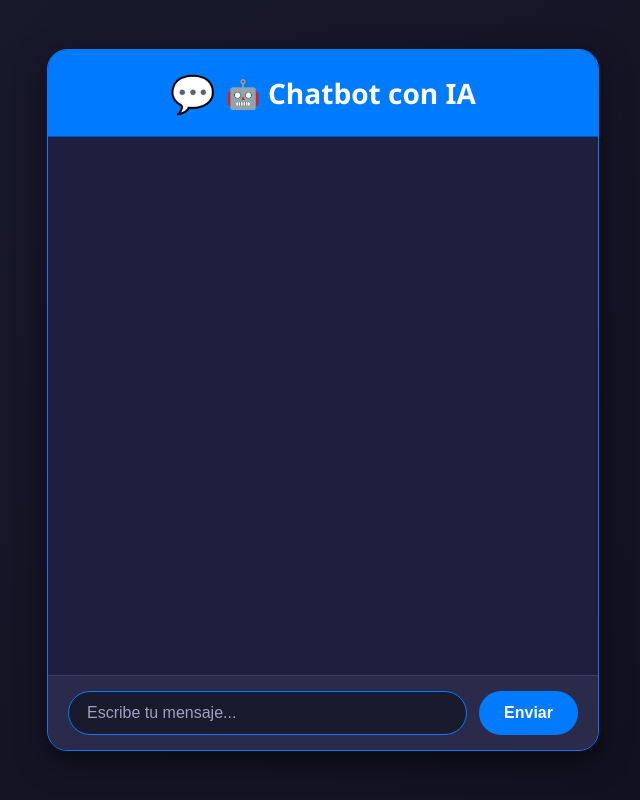
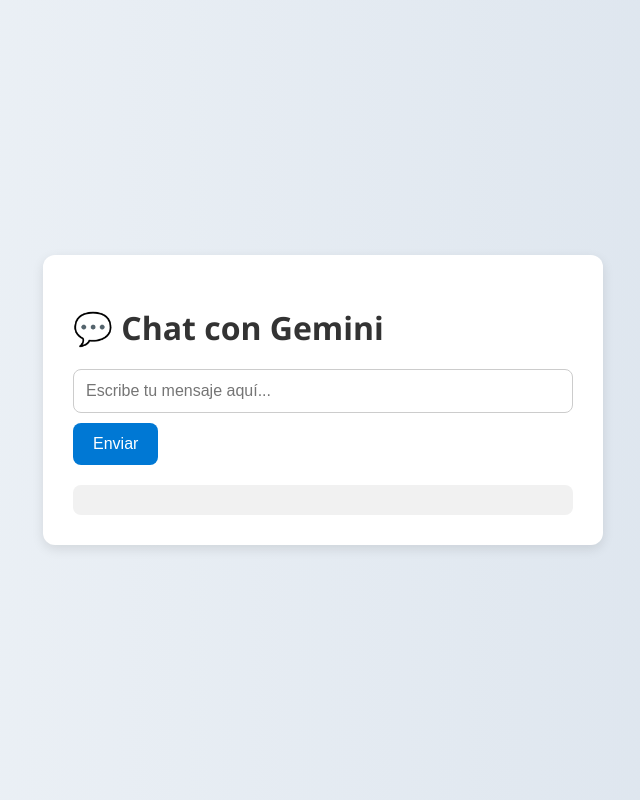
Before and after one commit to fer3010/chatbot-2, a Flask app: template templates/index.html in a window 1280 px wide. Shown: the whole page, without its empty margins (317-957 px from the left). Run offline with Flask 3, Linux system fonts and the light colour scheme; the template is opened without the code that fills it, so the values that code supplies are empty.

Commit message:
refactor: reemplazar la API de OpenAI con Gemini y actualizar el diseño del chat

```diff
--- a/app.py
+++ b/app.py
@@ -1,34 +1,21 @@
-import os
-import requests
+import google.generativeai as genai
 from flask import Flask, request, jsonify, render_template
 
-# Tu clave API
-API_KEY = "AIzaSyD2e0XcC7ZzEsX3oMTzTT8roY62CjqLtt4"
-API_URL = "https://api.openai.com/v1/chat/completions"
+# Configura tu clave API de Gemini
+genai.configure(api_key="AIzaSyD2e0XcC7ZzEsX3oMTzTT8roY62CjqLtt4")
+
+# Inicializa el modelo Gemini Pro
+model = genai.GenerativeModel("gemini-pro")
 
 app = Flask(__name__)
 
 def get_ai_response(user_message):
-    headers = {
-        "Content-Type": "application/json",
-        "Authorization": f"Bearer {API_KEY}"
-    }
-
-    data = {
-        "model": "gpt-3.5-turbo",
-        "messages": [{"role": "user", "content": user_message}]
-    }
-
     try:
-        response = requests.post(API_URL, headers=headers, json=data)
-        response.raise_for_status()
-
-        response_data = response.json()
-        ai_response = response_data['choices'][0]['message']['content'].strip()
-        return ai_response
-    except requests.exceptions.RequestException as e:
-        print(f"Error al conectar con la API: {e}")
-        return "Lo siento, no pude comunicarme con el servicio de IA. Inténtalo de nuevo más tarde."
+        response = model.generate_content(user_message)
+        return response.text.strip()
+    except Exception as e:
+        print(f"Error al generar contenido con Gemini: {e}")
+        return "Hubo un problema al generar la respuesta con Gemini."
 
 @app.route('/')
 def index():
--- a/static/style.css
+++ b/static/style.css
@@ -1,185 +1,60 @@
 body {
-    font-family: 'Segoe UI', Tahoma, Geneva, Verdana, sans-serif;
-    background-color: #1a1a2e; /* Fondo oscuro casi negro */
-    display: flex;
-    justify-content: center;
-    align-items: center;
-    min-height: 100vh;
-    margin: 0;
-    color: #e0e0e0; /* Texto claro por defecto */
-    background-image: linear-gradient(135deg, #1a1a2e 0%, #0f0f1d 100%); /* Degradado sutil */
+  font-family: 'Segoe UI', sans-serif;
+  background: linear-gradient(to right, #f0f4f8, #d9e2ec);
+  margin: 0;
+  padding: 0;
+  display: flex;
+  flex-direction: column;
+  align-items: center;
+  justify-content: center;
+  height: 100vh;
+}
+
+h1 {
+  color: #333;
+  margin-bottom: 20px;
 }
 
 .chat-container {
-    width: 100%;
-    max-width: 550px; /* Un poco más ancho */
-    height: 700px; /* Un poco más alto */
-    background-color: #2a2a4a; /* Fondo del chat más oscuro */
-    border-radius: 20px; /* Bordes más redondeados */
-    box-shadow: 0 10px 30px rgba(0, 0, 0, 0.5); /* Sombra más pronunciada */
-    display: flex;
-    flex-direction: column;
-    overflow: hidden;
-    border: 1px solid #007bff; /* Borde azul para destacar */
+  background-color: #ffffff;
+  padding: 30px;
+  border-radius: 12px;
+  box-shadow: 0 4px 12px rgba(0, 0, 0, 0.1);
+  width: 100%;
+  max-width: 500px;
 }
 
-.chat-header {
-    background-color: #007bff; /* Azul vibrante */
-    color: #ffffff;
-    padding: 18px 25px; /* Más padding */
-    text-align: center;
-    font-size: 1.5rem; /* Título más grande */
-    font-weight: bold;
-    border-bottom: 1px solid #0056b3; /* Borde inferior más oscuro */
-    display: flex;
-    align-items: center;
-    justify-content: center;
+input[type="text"] {
+  width: 100%;
+  padding: 12px;
+  font-size: 16px;
+  border: 1px solid #ccc;
+  border-radius: 8px;
+  margin-bottom: 10px;
+  box-sizing: border-box;
 }
 
-.chat-header h3 {
-    margin: 0;
-    display: flex;
-    align-items: center;
+button {
+  background-color: #0078D4;
+  color: white;
+  border: none;
+  padding: 12px 20px;
+  font-size: 16px;
+  border-radius: 8px;
+  cursor: pointer;
+  transition: background-color 0.3s ease;
 }
 
-.chat-header h3::before {
-    content: '💬'; /* Icono de chat */
-    margin-right: 10px;
-    font-size: 1.3em;
+button:hover {
+  background-color: #005fa3;
 }
 
-.chat-box {
-    flex-grow: 1;
-    padding: 20px;
-    overflow-y: auto;
-    display: flex;
-    flex-direction: column;
-    gap: 12px; /* Espacio entre mensajes */
-    background-color: #1e1e3f; /* Fondo del área de mensajes */
+#respuesta {
+  margin-top: 20px;
+  background-color: #f1f1f1;
+  padding: 15px;
+  border-radius: 8px;
+  font-size: 16px;
+  color: #444;
+  white-space: pre-wrap;
 }
-
-/* Estilo de la barra de desplazamiento */
-.chat-box::-webkit-scrollbar {
-    width: 8px;
-}
-
-.chat-box::-webkit-scrollbar-track {
-    background: #2a2a4a;
-    border-radius: 10px;
-}
-
-.chat-box::-webkit-scrollbar-thumb {
-    background: #007bff;
-    border-radius: 10px;
-}
-
-.chat-box::-webkit-scrollbar-thumb:hover {
-    background: #0056b3;
-}
-
-
-.message {
-    padding: 12px 18px; /* Más padding */
-    border-radius: 20px; /* Más redondeado */
-    max-width: 75%; /* Ligeramente menos ancho para más aire */
-    word-wrap: break-word;
-    font-size: 0.95rem;
-    line-height: 1.4;
-    position: relative;
-    box-shadow: 0 2px 5px rgba(0, 0, 0, 0.2);
-}
-
-.user-message {
-    background-color: #007bff; /* Azul para el usuario */
-    color: #ffffff;
-    align-self: flex-end;
-    border-bottom-right-radius: 5px; /* Esquina inferior derecha menos redondeada */
-}
-
-.ai-message {
-    background-color: #3f3f6f; /* Gris azulado oscuro para la IA */
-    color: #e0e0e0;
-    align-self: flex-start;
-    border-bottom-left-radius: 5px; /* Esquina inferior izquierda menos redondeada */
-}
-
-#chat-form {
-    display: flex;
-    padding: 15px 20px;
-    border-top: 1px solid #3f3f6f;
-    background-color: #2a2a4a; /* Fondo de la barra de entrada */
-}
-
-#user-input {
-    flex-grow: 1;
-    padding: 12px 18px;
-    border: 1px solid #007bff; /* Borde azul */
-    border-radius: 25px; /* Muy redondeado */
-    margin-right: 12px;
-    outline: none;
-    background-color: #1a1a2e; /* Fondo de la entrada */
-    color: #e0e0e0;
-    font-size: 1rem;
-    transition: border-color 0.3s ease;
-}
-
-#user-input::placeholder {
-    color: #a0a0c0;
-}
-
-#user-input:focus {
-    border-color: #4CAF50; /* Verde al enfocar para contraste */
-    box-shadow: 0 0 8px rgba(0, 123, 255, 0.5);
-}
-
-#chat-form button {
-    background-color: #007bff; /* Botón azul */
-    color: #fff;
-    border: none;
-    padding: 12px 25px;
-    border-radius: 25px; /* Muy redondeado */
-    cursor: pointer;
-    font-size: 1rem;
-    font-weight: bold;
-    transition: background-color 0.3s ease, transform 0.2s ease;
-}
-
-#chat-form button:hover {
-    background-color: #0056b3; /* Azul más oscuro al pasar el ratón */
-    transform: translateY(-1px);
-}
-
-#chat-form button:active {
-    transform: translateY(0);
-}
-
-/* Media Queries para responsividad */
-@media (max-width: 600px) {
-    .chat-container {
-        width: 100%;
-        height: 100vh;
-        max-width: none;
-        max-height: none;
-        border-radius: 0;
-        box-shadow: none;
-        border: none;
-    }
-
-    .message {
-        max-width: 85%;
-    }
-
-    #chat-form {
-        padding: 10px;
-    }
-
-    #user-input {
-        padding: 10px 15px;
-        margin-right: 8px;
-    }
-
-    #chat-form button {
-        padding: 10px 18px;
-        font-size: 0.9rem;
-    }
-}
--- a/templates/index.html
+++ b/templates/index.html
@@ -1,64 +1,31 @@
 <!DOCTYPE html>
 <html lang="es">
 <head>
-    <meta charset="UTF-8">
-    <meta name="viewport" content="width=device-width, initial-scale=1.0">
-    <title>Mi Chatbot con IA</title>
-    <link rel="stylesheet" href="{{ url_for('static', filename='css/style.css') }}">
+  <meta charset="UTF-8">
+  <title>Chat con Gemini</title>
+  <link rel="stylesheet" href="{{ url_for('static', filename='style.css') }}">
+  <script>
+    async function enviarMensaje() {
+      const mensaje = document.getElementById("mensaje").value;
+      const respuestaDiv = document.getElementById("respuesta");
+
+      const res = await fetch("/get_response", {
+        method: "POST",
+        headers: { "Content-Type": "application/json" },
+        body: JSON.stringify({ message: mensaje })
+      });
+
+      const data = await res.json();
+      respuestaDiv.innerText = data.response;
+    }
+  </script>
 </head>
 <body>
-    <div class="chat-container">
-        <div class="chat-header">
-            <h3>🤖 Chatbot con IA</h3>
-        </div>
-        <div class="chat-box" id="chat-box">
-            </div>
-        <form id="chat-form">
-            <input type="text" id="user-input" placeholder="Escribe tu mensaje..." autocomplete="off">
-            <button type="submit">Enviar</button>
-        </form>
-    </div>
-
-    <script>
-        const chatForm = document.getElementById('chat-form');
-        const userInput = document.getElementById('user-input');
-        const chatBox = document.getElementById('chat-box');
-
-        chatForm.addEventListener('submit', async (e) => {
-            e.preventDefault();
-            const userMessage = userInput.value.trim();
-
-            if (userMessage === '') {
-                return;
-            }
-
-            appendMessage(userMessage, 'user');
-            userInput.value = '';
-
-            try {
-                const response = await fetch('/get_response', {
-                    method: 'POST',
-                    headers: {
-                        'Content-Type': 'application/json',
-                    },
-                    body: JSON.stringify({ message: userMessage }),
-                });
-
-                const data = await response.json();
-                appendMessage(data.response, 'ai');
-            } catch (error) {
-                console.error('Error:', error);
-                appendMessage('Lo siento, hubo un error al obtener la respuesta.', 'ai');
-            }
-        });
-
-        function appendMessage(message, sender) {
-            const messageElement = document.createElement('div');
-            messageElement.classList.add('message', ${sender}-message);
-            messageElement.textContent = message;
-            chatBox.appendChild(messageElement);
-            chatBox.scrollTop = chatBox.scrollHeight;
-        }
-    </script>
+  <div class="chat-container">
+    <h1>💬 Chat con Gemini</h1>
+    <input type="text" id="mensaje" placeholder="Escribe tu mensaje aquí...">
+    <button onclick="enviarMensaje()">Enviar</button>
+    <div id="respuesta"></div>
+  </div>
 </body>
 </html>
```
